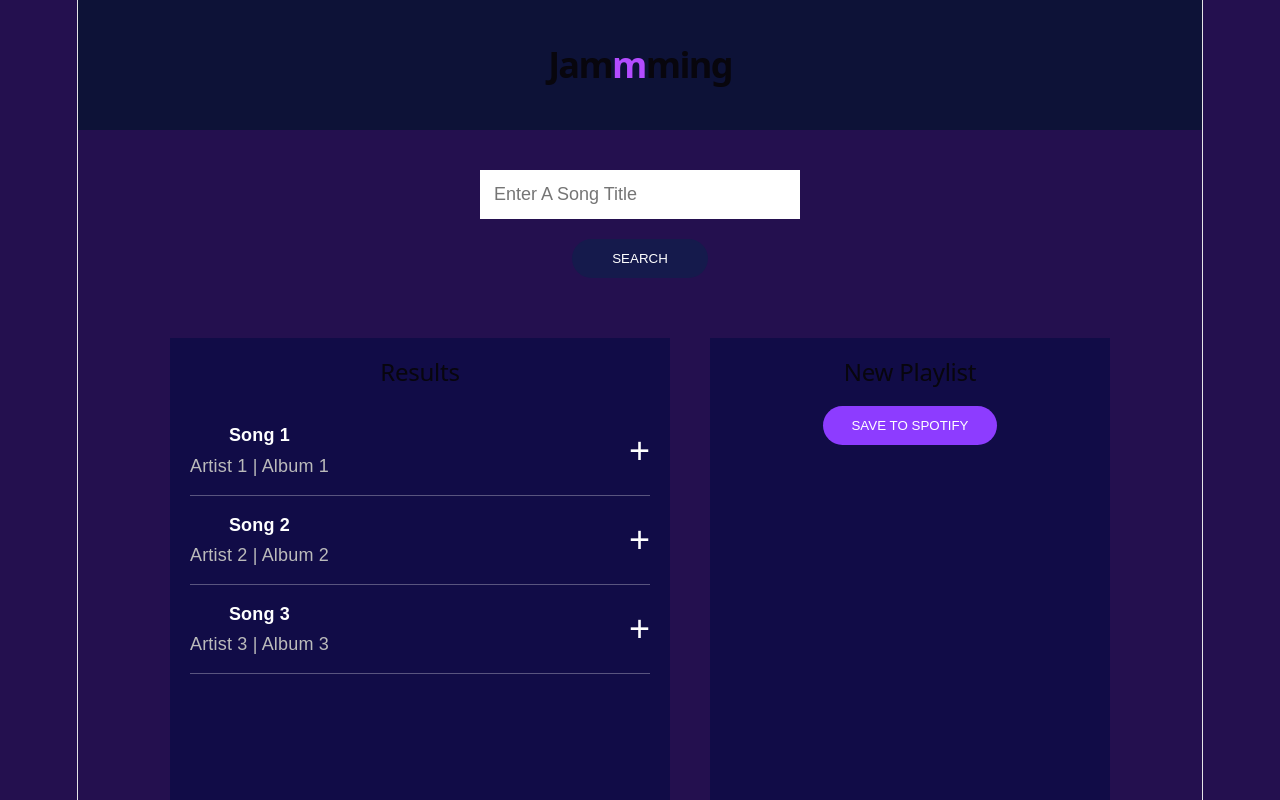
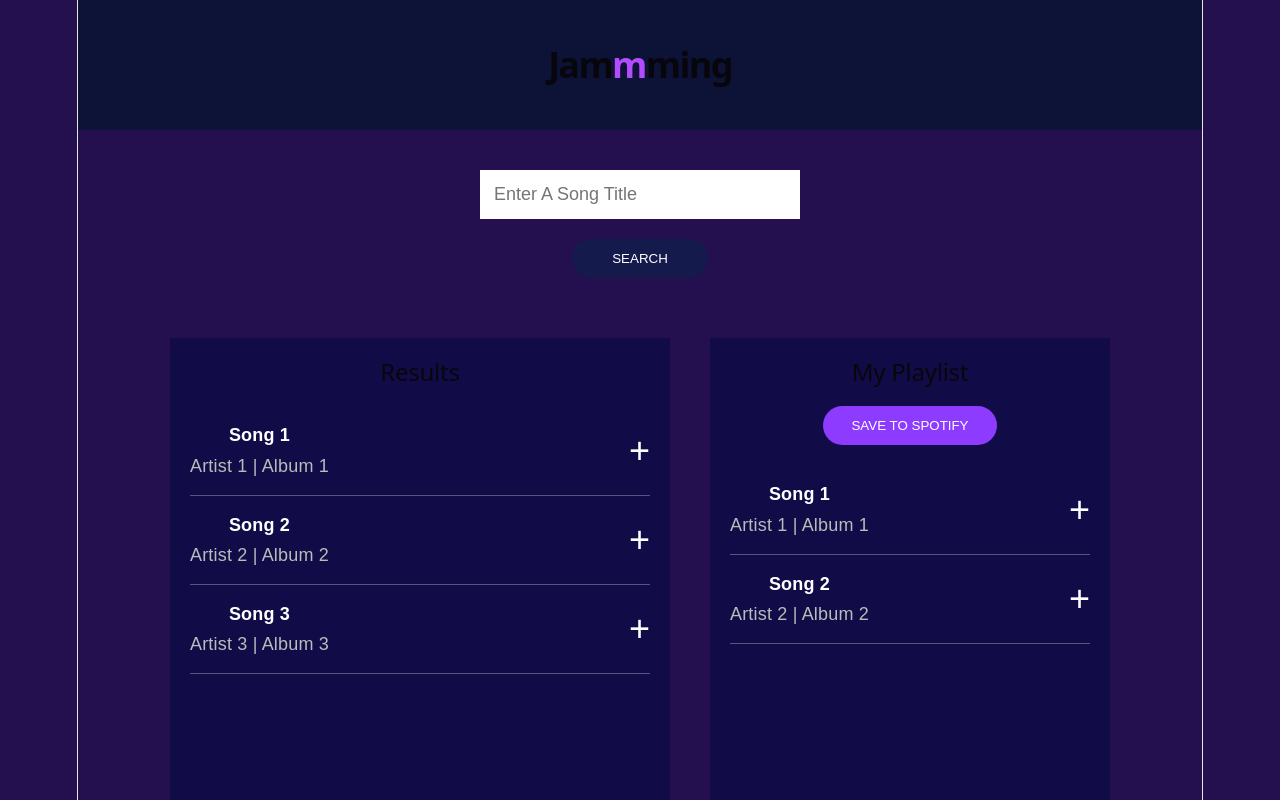
Before and after one commit to ThomasEarll-Shand/Jammming, a React (Vite) app: page / in a window 1280 px wide. Shown: the top 800 px of the page. Built offline with nearby package versions, Linux system fonts and the light colour scheme.

Commit message:
hard coded array for playlist

```diff
--- a/src/App.jsx
+++ b/src/App.jsx
@@ -2,6 +2,23 @@ import "./App.css";
 import SearchBar from "./Components/SearchBar/SearchBar";
 import SearchResults from "./Components/SearchResults/SearchResults";
 import Playlist from "./Components/Playlist/Playlist";
+
+const playlistName = "My Playlist";
+
+const playlistTracks = [
+  {
+    id: 1,
+    name: "Song 1",
+    artist: "Artist 1",
+    album: "Album 1"
+  },
+  {
+    id: 2,
+    name: "Song 2",
+    artist: "Artist 2",
+    album: "Album 2"
+  },
+];
 
 const searchResults = [
   {
@@ -38,7 +55,7 @@ function App() {
 
         <div className="playlist-container">
           <SearchResults searchResults={searchResults} />
-          <Playlist />
+          <Playlist playlistName={playlistName} playlistTracks={playlistTracks} />
         </div>
       </main>
     </div>
--- a/src/Components/Playlist/Playlist.jsx
+++ b/src/Components/Playlist/Playlist.jsx
@@ -1,16 +1,14 @@
 import "./Playlist.css";
 import Tracklist from "../Tracklist/Tracklist";
 
-function Playlist() {
+function Playlist({ playlistName, playlistTracks }) {
   return (
     <section className="playlist">
-      <h2>New Playlist</h2>
+      <h2>{playlistName}</h2>
 
-      <button className="spotify-button">
-        SAVE TO SPOTIFY
-      </button>
+      <button className="spotify-button">SAVE TO SPOTIFY</button>
 
-      <Tracklist />
+      <Tracklist tracks={playlistTracks} />
     </section>
   );
 }
```
